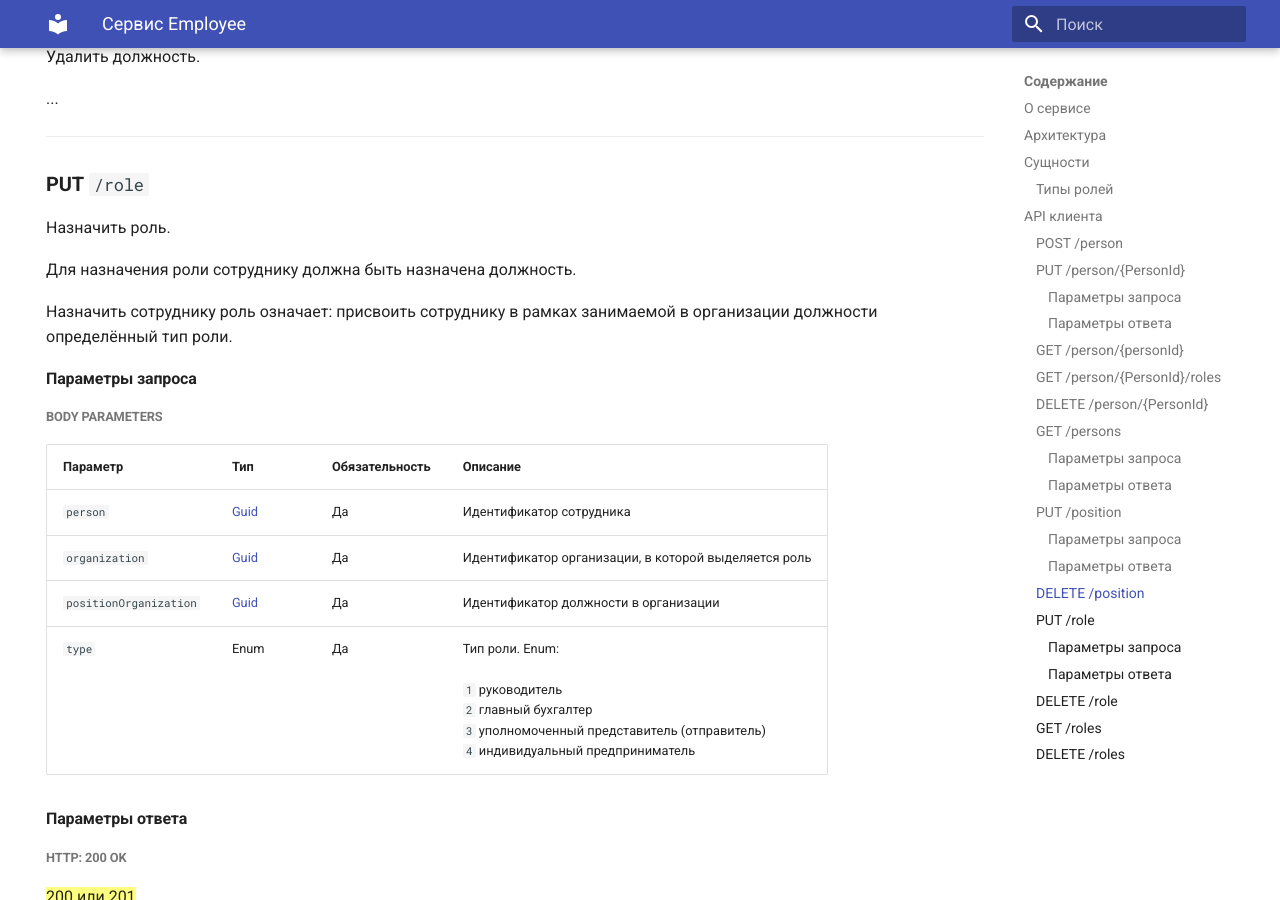
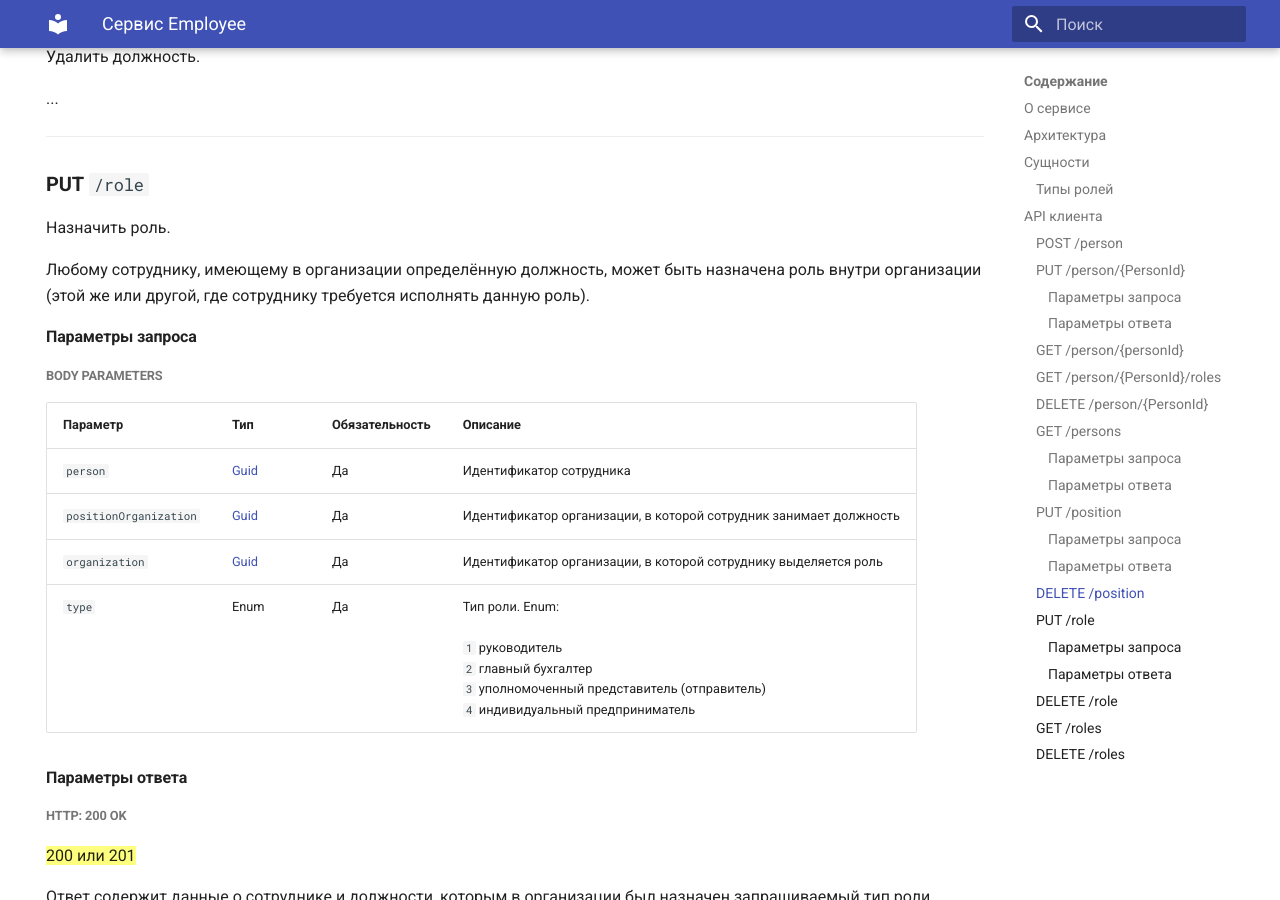
Before and after one commit to andwr/employee-service, an MkDocs documentation site: the page built from docs/index.md, in a window 1280 px wide and 900 px high, scrolled down 7003 px. Built offline with MkDocs 1.6.1 and Material for MkDocs 9.7.7, drawn with Linux system fonts in a browser that asks for light colours.

Commit message:
Update index.md

```diff
--- a/docs/index.md
+++ b/docs/index.md
@@ -233,9 +233,7 @@ hide:
 
 Назначить роль.
 
-Для назначения роли сотруднику должна быть назначена должность.
-
-Назначить сотруднику роль означает: присвоить сотруднику в рамках занимаемой в организации должности определённый тип роли.
+Любому сотруднику, имеющему в организации определённую должность, может быть назначена роль внутри организации (этой же или другой, где сотруднику требуется исполнять данную роль).
 
 #### Параметры запроса
 
@@ -244,8 +242,8 @@ hide:
 | Параметр               | Тип    | Обязательность | Описание |
 | ---------------------- | ------ | -------------- | -------- |
 | `person`               | [Guid](#guid) | Да | Идентификатор сотрудника |
-| `organization`         | [Guid](#guid) | Да | Идентификатор организации, в которой выделяется роль |
-| `positionOrganization` | [Guid](#guid) | Да | Идентификатор должности в организации |
+| `positionOrganization` | [Guid](#guid) | Да | Идентификатор организации, в которой сотрудник занимает должность |
+| `organization`         | [Guid](#guid) | Да | Идентификатор организации, в которой сотруднику выделяется роль |
 | `type`                 | Enum          | Да | Тип роли. Enum:<br><br>`1` руководитель<br>`2` главный бухгалтер<br>`3` уполномоченный представитель (отправитель)<br>`4` индивидуальный предприниматель |
 
 #### Параметры ответа
```
